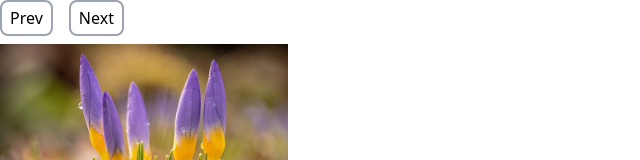
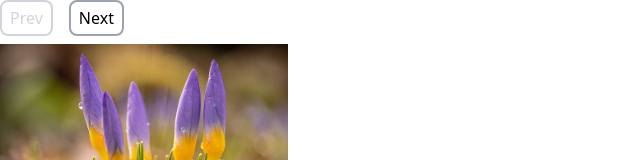
Before and after one commit to nilshartmann/po-react-intro, a React (Vite) app: page / in a window 1280 px wide. Shown: the top 160 px of the page, without its empty margins (0-640 px from the left). Built offline with nearby package versions, Linux system fonts and the light colour scheme.

Commit message:
07b: State

```diff
--- a/src/components/Slider.tsx
+++ b/src/components/Slider.tsx
@@ -5,13 +5,25 @@ type SliderProps = {
 };
 
 export default function Slider({ images }: SliderProps) {
-  const currentImage = 0;
+  // Bislang würde alles was wir machen, auch auf dem Server klappen
+  //   das hier funktioniert nur bedingt auf dem Server
+  const [currentImage, setCurrentImage] = useState(0);
 
   return (
     <div>
       <div className={"ButtonBar"}>
-        <button>Prev</button>
-        <button>Next</button>
+        <button
+          disabled={currentImage === 0}
+          onClick={() => setCurrentImage(currentImage - 1)}
+        >
+          Prev
+        </button>
+        <button
+          disabled={currentImage >= images.length - 1}
+          onClick={() => setCurrentImage(currentImage + 1)}
+        >
+          Next
+        </button>
       </div>
       <img src={`/images/${images[currentImage]}`} alt={"..."} />
     </div>
--- a/src/index.css
+++ b/src/index.css
@@ -20,8 +20,9 @@
   }
 
   button {
-    @apply px-2 py-1 border-2 border-gray-400 rounded-lg hover:bg-gray-200 cursor-pointer
+    @apply px-2 py-1 border-2 border-gray-400 rounded-lg hover:bg-gray-200 cursor-pointer disabled:text-gray-300 disabled:hover:bg-white disabled:border-gray-300
   }
+
 
   .ArticleList {
     @apply flex flex-col gap-y-4;
```
